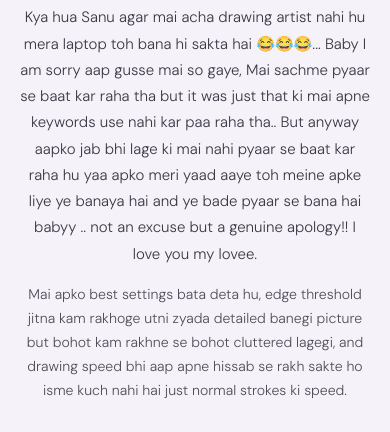
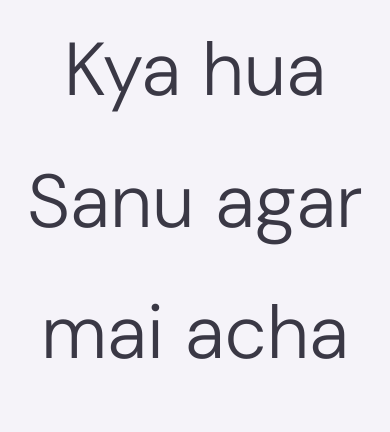
Before and after one commit to atharva-mishra-1857/Drawing-artist, a plain HTML site: page index.html in a window 390 px wide. Shown: the part 166-598 px from the top of the page. Drawn offline with nearby package versions, Linux system fonts and the light colour scheme; a web font is replaced by a local one.

Commit message:
made mobile-view related changes

```diff
--- a/index.html
+++ b/index.html
@@ -1,5 +1,5 @@
 <title>Sketch Me</title>
-<meta name="claude:viewport-fit-sides" content="cover">
+<meta name="viewport" content="width=device-width, initial-scale=1.0, viewport-fit=cover">
 <link rel="preconnect" href="https://fonts.googleapis.com">
 <link rel="stylesheet" href="https://fonts.googleapis.com/css2?family=Playfair+Display:ital,wght@0,400;0,600;1,400&family=DM+Sans:wght@300;400;500&display=swap">
 
@@ -104,12 +104,13 @@
   }
 
 .subtitle {
-  font-size: 1rem;           /* was 0.95rem */
+  font-size: 30px;           /* was 0.95rem */
   color: var(--fg);          /* was var(--muted) — now fully visible */
   opacity: 0.85;             /* slight softening without losing readability */
-  max-width: 440px;
+  max-width: 800px;
   margin: 0 auto 1rem;
   line-height: 1.75;
+  font-weight: 100;
 }
 
 .body-note {
@@ -349,8 +350,9 @@
   /* Improve paragraph readability on mobile screens */
 @media (max-width: 600px) {
   .subtitle {
-    font-size: 15px;
+    font-size: 75px;
     padding: 0 4px;
+    font-weight: 100;
   }
 
   .body-note {
```
